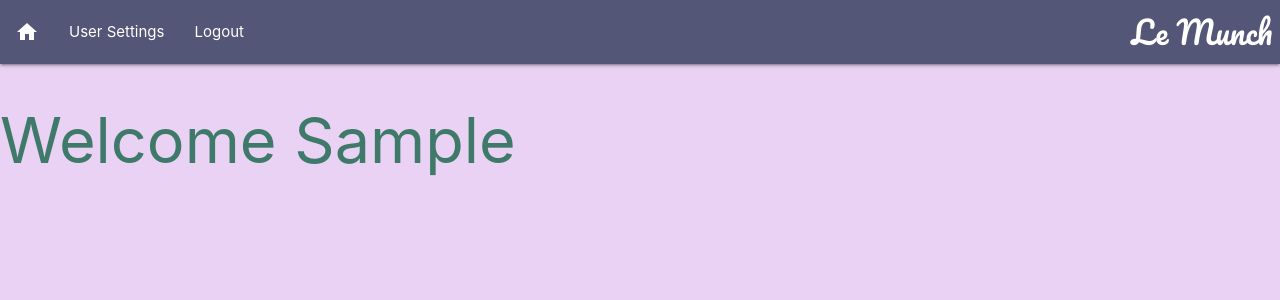
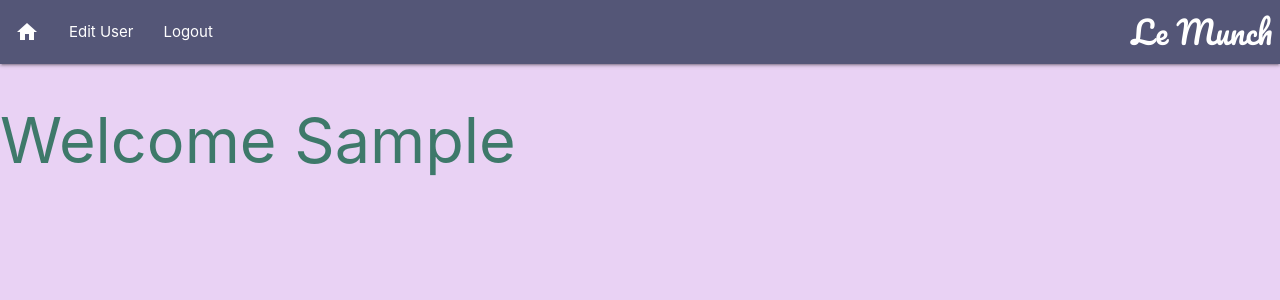
Before and after one commit to markj0hnst0n/LeMunch, a Flask app: a page that uses templates/base.html in a window 1280 px wide. Shown: the top 300 px of the page. Run offline with Flask 2, Linux system fonts and the light colour scheme; the visitor is signed in with stand-in values (Sample User, id 1); a database or web service that is not in the repository returns one stand-in record (values such as "Sample title"); some libraries are stand-ins or nearby versions.

Commit message:
navbar now within header element.  html formatted

```diff
--- a/templates/base.html
+++ b/templates/base.html
@@ -3,48 +3,46 @@
     <head>
         <meta charset="UTF-8" />
         <meta name="viewport" content="width=device-width, initial-scale=1.0" />
-        <link href="https://fonts.googleapis.com/css2?family=Pacifico&display=swap" rel="stylesheet">
+        <link href="https://fonts.googleapis.com/css2?family=Pacifico&display=swap" rel="stylesheet" />
         <link href="https://fonts.googleapis.com/icon?family=Material+Icons" rel="stylesheet" />
         <link rel="stylesheet" href="https://cdnjs.cloudflare.com/ajax/libs/materialize/1.0.0/css/materialize.min.css" />
-        <link rel="stylesheet" href="{{ url_for('static', filename='css/style.css') }}" type="text/css">
+        <link rel="stylesheet" href="{{ url_for('static', filename='css/style.css') }}" type="text/css" />
         <title>Le Munch - Recipe Ideas!</title>
     </head>
-    <body class="body-colour">
+    <header>
         <nav>
             <div class="nav-wrapper nav-colour">
                 <a href="{{ url_for('signin') }}" class="brand-logo right logo-font">Le Munch</a>
                 <a href="{{ url_for('signin') }}" data-target="mobile-demo" class="sidenav-trigger"><i class="material-icons">menu</i></a>
                 <ul id="nav-mobile" class="left hide-on-med-and-down">
-                    <li><a href="{{ url_for('signin') }}"><i class="material-icons prefix">home</i></a></li>
+                    <li>
+                        <a href="{{ url_for('signin') }}"><i class="material-icons prefix">home</i></a>
+                    </li>
                     {% if user %}
-                    <li><a href="#">User Settings</a></li>
+                    <li><a href="#">Edit User</a></li>
                     <li><a href="{{ url_for('logout') }}">Logout</a></li>
                     {% endif %}
                 </ul>
                 <ul class="sidenav" id="mobile-demo">
                     <li><a href="{{ url_for('signin') }}">Home</a></li>
                     {% if user %}
-                        <li><a href="#">User Settings</a></li>
-                        <li><a href="{{ url_for('logout') }}">Logout</a></li>
+                    <li><a href="#">Edit User</a></li>
+                    <li><a href="{{ url_for('logout') }}">Logout</a></li>
                     {% endif %}
                 </ul>
             </div>
         </nav>
-
+    </header>
+    <body class="body-colour">
         <section>
-        {% with messages = get_flashed_messages() %}
-            {% if messages %}
-                {% for message in messages %}
-                    <div>
-                        <h4>{{ message }}</h4>
-                    </div>
-                {% endfor %}
-            {% endif %}
-        {% endwith %}
+            {% with messages = get_flashed_messages() %} {% if messages %} {% for message in messages %}
+            <div>
+                <h4>{{ message }}</h4>
+            </div>
+            {% endfor %} {% endif %} {% endwith %}
         </section>
 
-        {% block content %}
-        {% endblock %}
+        {% block content %} {% endblock %}
         <script src="https://code.jquery.com/jquery-3.5.1.min.js" integrity="sha256-9/aliU8dGd2tb6OSsuzixeV4y/faTqgFtohetphbbj0=" crossorigin="anonymous"></script>
         <script src="https://cdnjs.cloudflare.com/ajax/libs/materialize/1.0.0/js/materialize.min.js"></script>
         <script src="{{ url_for('static', filename='js/script.js') }}"></script>
```
